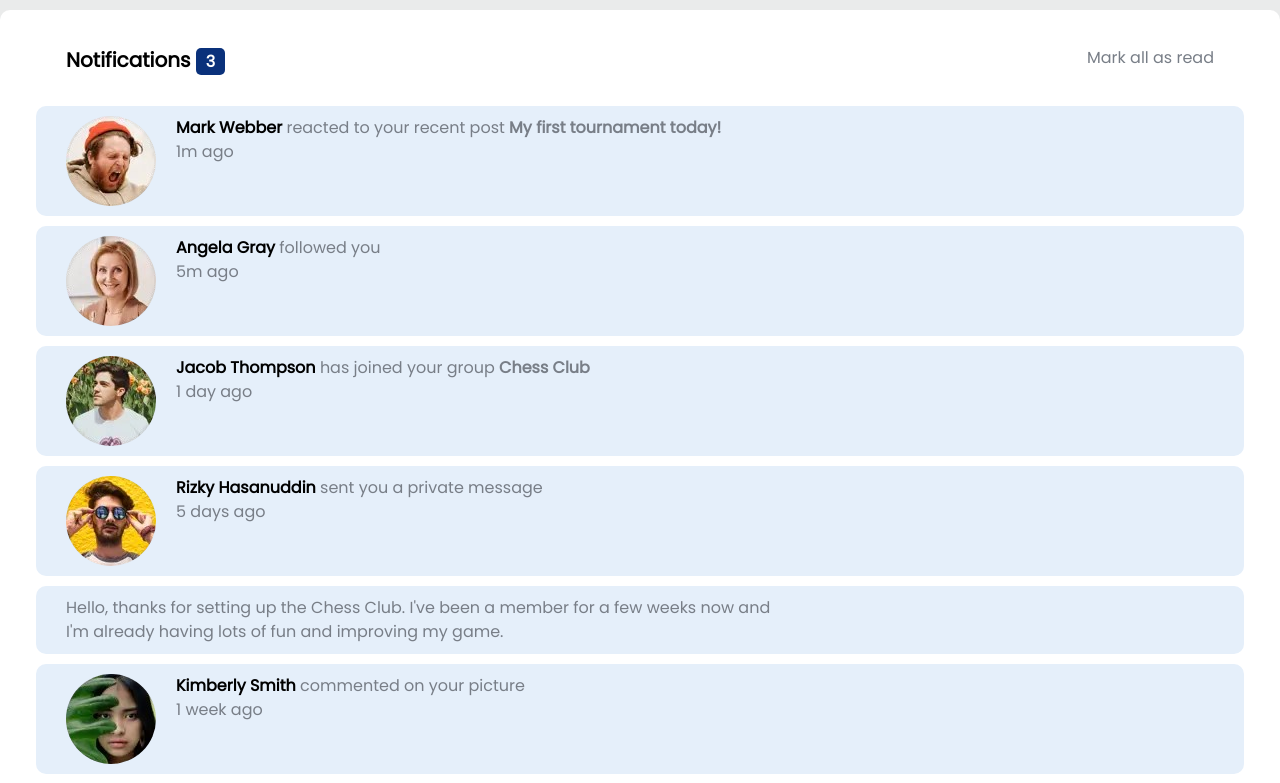
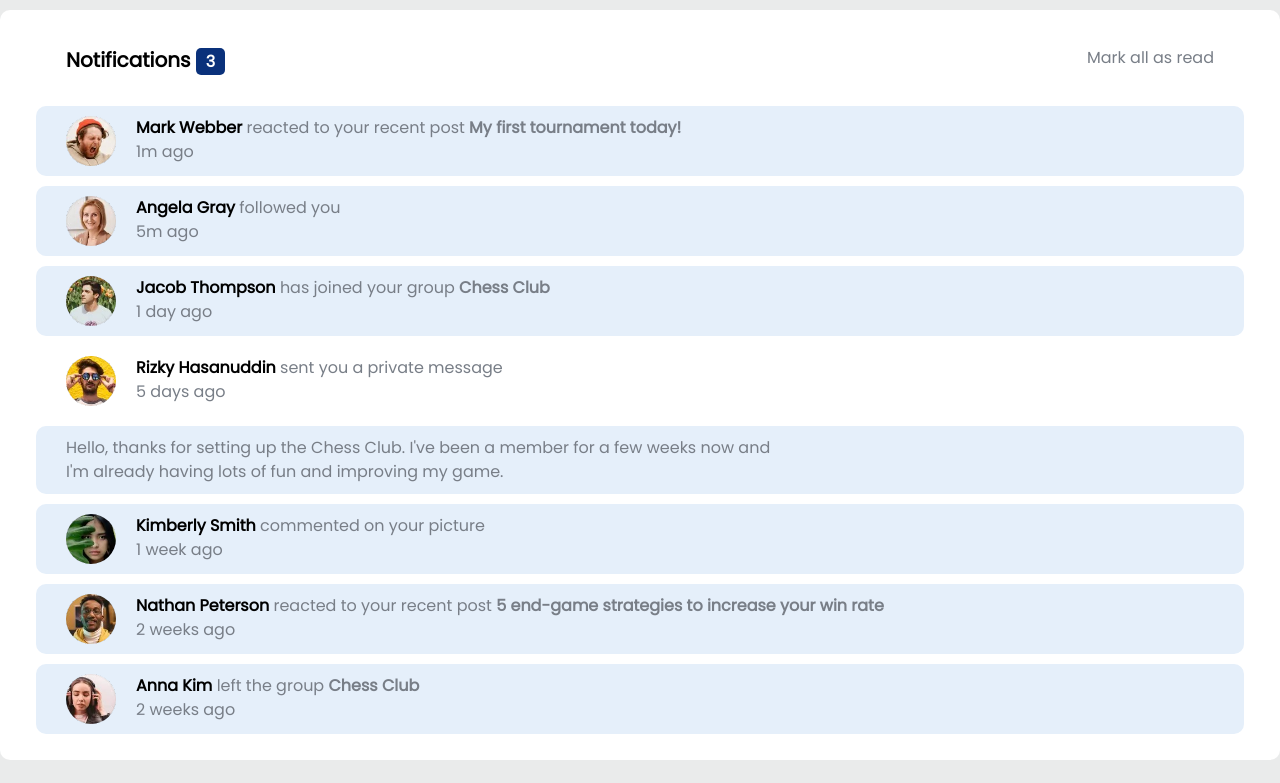
Before and after one commit to Padmasripriya/notifications-page, a React (Create React App) app: page / in a window 1280 px wide. Shown: the top 783 px of the page. Built offline with nearby package versions, Linux system fonts and the light colour scheme.

Commit message:
added the css changes

```diff
--- a/src/App.css
+++ b/src/App.css
@@ -16,6 +16,8 @@ body {
 
 img {
     border-radius: 50px;
+    width: 50px;
+    height: 50px;
 }
 
 .app {
@@ -32,6 +34,10 @@ p {
     padding: 10px 30px;
 }
 
+p:nth-child(4) {
+    background: none;
+}
+
 .notifications-count p {
     background: none;
 }
--- a/src/modules/header.js
+++ b/src/modules/header.js
@@ -4,7 +4,7 @@ export function Header() {
     return(
         <div className="notifications-count flex gap-5 justify-between">
                 <p className="font-bold text-xl text-black">Notifications <span class="count">3</span></p>
-                <p>Mark all as read</p>
+                <p className="hover:text-blue">Mark all as read</p>
             </div>
     );
 }
--- a/src/modules/notifications.js
+++ b/src/modules/notifications.js
@@ -34,6 +34,7 @@ export function Notifications() {
                          <strong className="text-black">Rizky Hasanuddin</strong> sent you a private message
                          <br />
                          5 days ago
+                         <br/>
                     </span>
                </p>
                <p>
--- a/tailwind.config.js
+++ b/tailwind.config.js
@@ -9,6 +9,7 @@ module.exports = {
       'white': '#ffffff',
       'black': '#000000',
       'blue': 'hsl(219, 85%, 26%)',
+      'lightBlue': 'hsl(211, 68%, 94%)',
     },
   },
   plugins: [],
```
